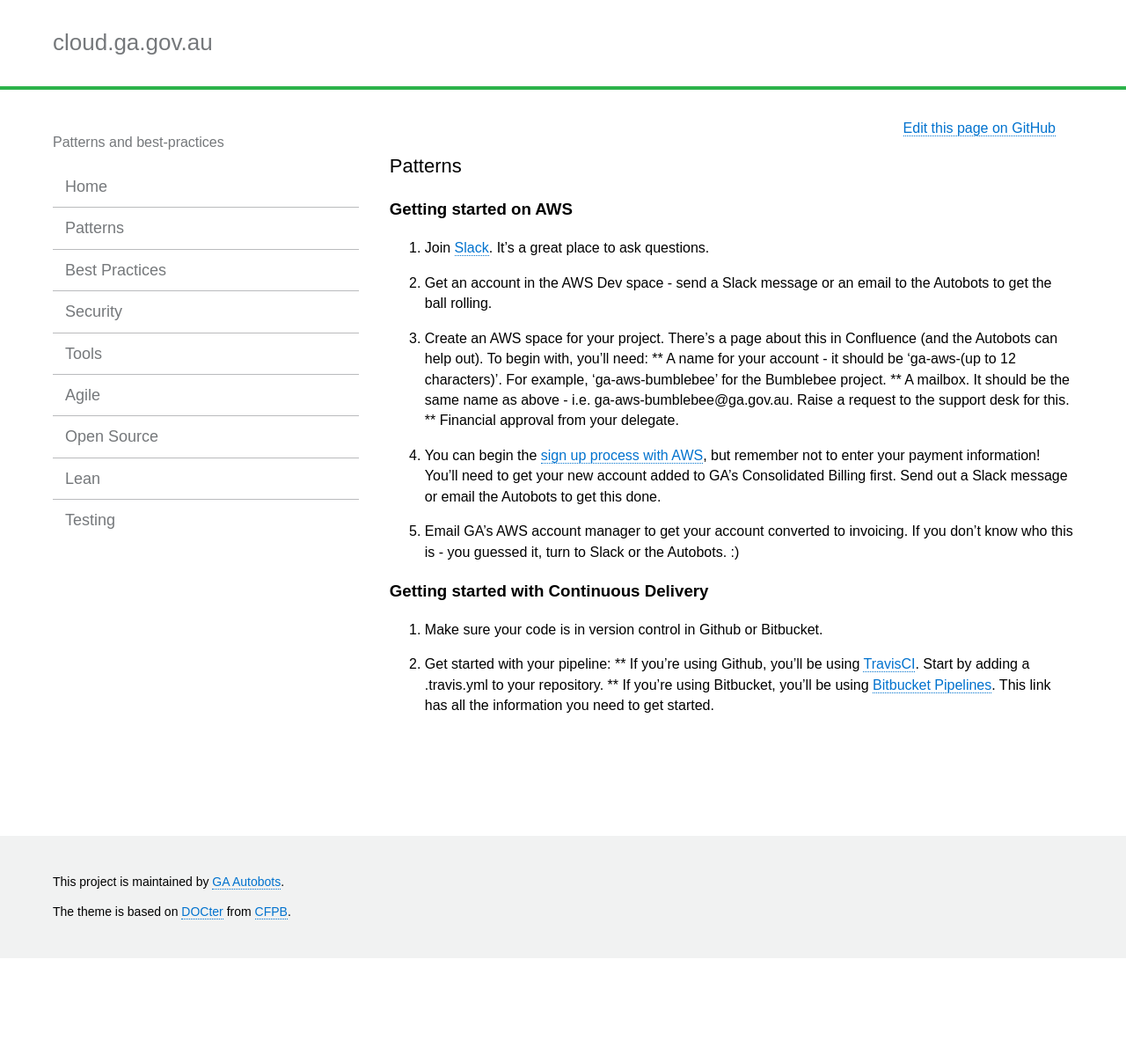
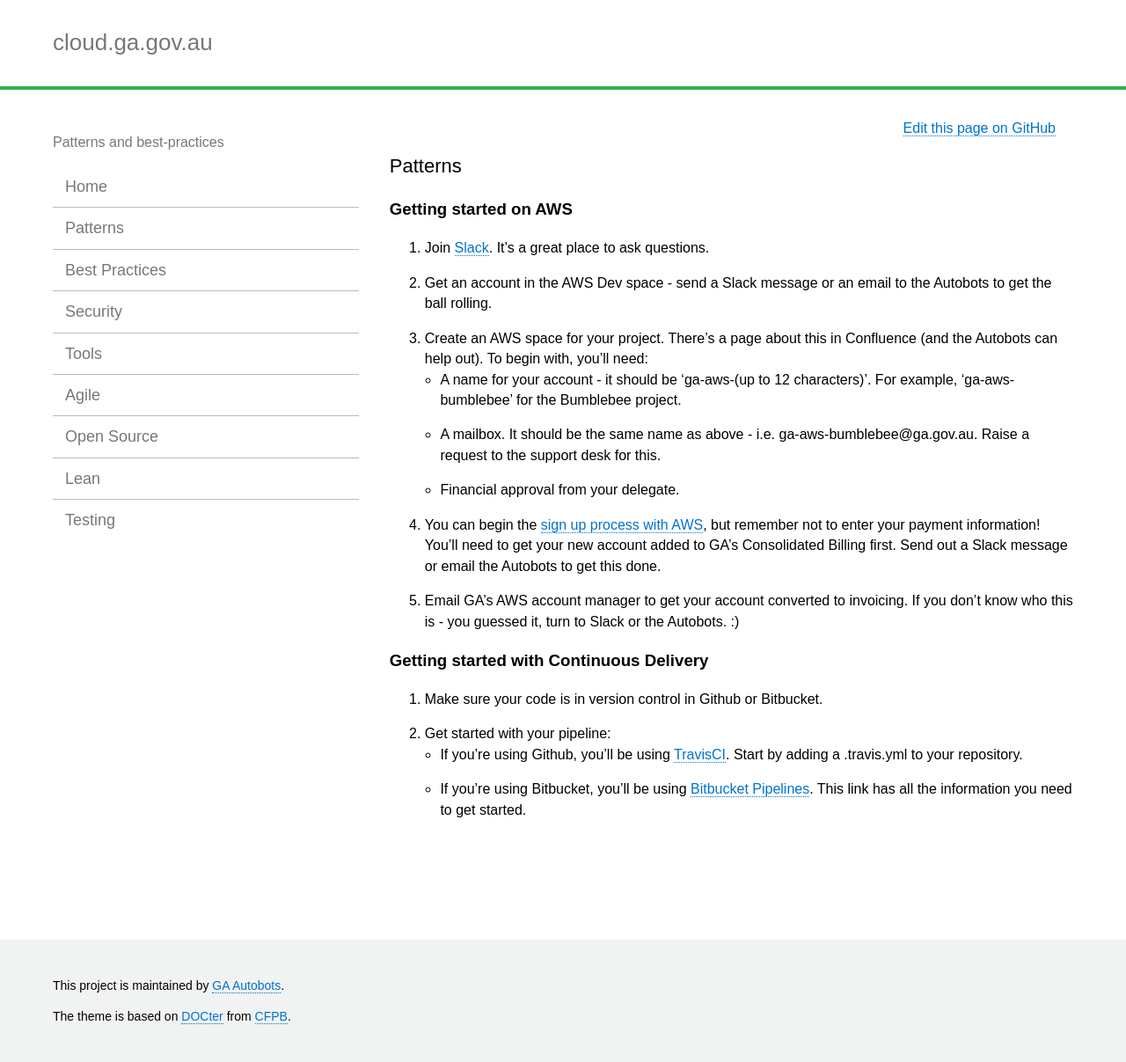
Before and after one commit to GeoscienceAustralia/cloud, a Jekyll site: the page built from docs/_pages/patterns_index.md, in a window 1280 px wide. Shown: the whole page at 88% size. Built offline with Jekyll 4.4.1, drawn with Linux system fonts in a browser that asks for light colours; before the commit the page ends 1089 px from its top, so only the background shows below that.

Commit message:
Fix dot point formatting

```diff
--- a/docs/_pages/patterns_index.md
+++ b/docs/_pages/patterns_index.md
@@ -9,9 +9,9 @@
 1. Join [Slack](https://geoscience-australia.slack.com/signup). It's a great place to ask questions.
 2. Get an account in the AWS Dev space - send a Slack message or an email to the Autobots to get the ball rolling.
 3. Create an AWS space for your project. There's a page about this in Confluence (and the Autobots can help out). To begin with, you'll need:
- ** A name for your account - it should be 'ga-aws-(up to 12 characters)'. For example, 'ga-aws-bumblebee' for the Bumblebee project.
- ** A mailbox. It should be the same name as above - i.e. ga-aws-bumblebee@ga.gov.au. Raise a request to the support desk for this.
- ** Financial approval from your delegate.
+  * A name for your account - it should be 'ga-aws-(up to 12 characters)'. For example, 'ga-aws-bumblebee' for the Bumblebee project.
+  * A mailbox. It should be the same name as above - i.e. ga-aws-bumblebee@ga.gov.au. Raise a request to the support desk for this.
+  * Financial approval from your delegate.
 4. You can begin the [sign up process with AWS](https://portal.aws.amazon.com/gp/aws/developer/registration/index.html?nc2=h_ct), but remember not to enter your payment information! You'll need to get your new account added to GA's Consolidated Billing first. Send out a Slack message or email the Autobots to get this done.
 5. Email GA's AWS account manager to get your account converted to invoicing. If you don't know who this is - you guessed it, turn to Slack or the Autobots. :)
 
@@ -19,5 +19,5 @@
 
 1. Make sure your code is in version control in Github or Bitbucket.
 2. Get started with your pipeline:
- ** If you're using Github, you'll be using [TravisCI](https://travis-ci.org/). Start by adding a .travis.yml to your repository.
- **  If you're using Bitbucket, you'll be using [Bitbucket Pipelines](https://confluence.atlassian.com/bitbucket/get-started-with-bitbucket-pipelines-792298921.html). This link has all the information you need to get started.
+  * If you're using Github, you'll be using [TravisCI](https://travis-ci.org/). Start by adding a .travis.yml to your repository.
+  *  If you're using Bitbucket, you'll be using [Bitbucket Pipelines](https://confluence.atlassian.com/bitbucket/get-started-with-bitbucket-pipelines-792298921.html). This link has all the information you need to get started.
```
